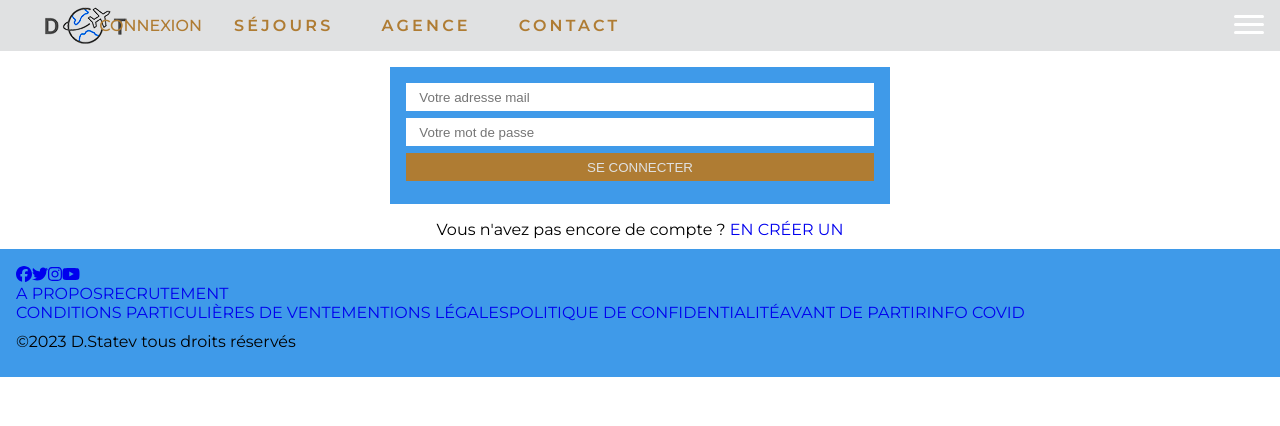
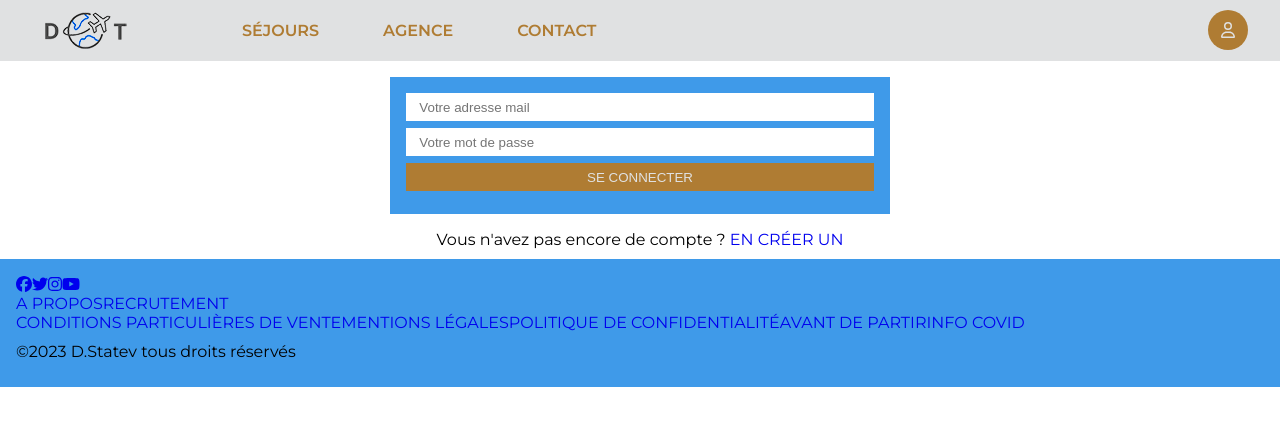
Before and after one commit to mstat777/final-project, a React (Create React App) app in the folder client/: page /user/signin in a window 1280 px wide. Shown: the top 426 px of the page. Built offline with nearby package versions, Linux system fonts and the light colour scheme.

Commit message:
12th commit: burger&login button

```diff
--- a/client/package.json
+++ b/client/package.json
@@ -6,6 +6,7 @@
   "dependencies": {
     "@fortawesome/fontawesome-svg-core": "^6.4.2",
     "@fortawesome/free-brands-svg-icons": "^6.4.2",
+    "@fortawesome/free-regular-svg-icons": "^6.4.2",
     "@fortawesome/free-solid-svg-icons": "^6.4.2",
     "@fortawesome/react-fontawesome": "^0.2.0",
     "@reduxjs/toolkit": "^1.9.7",
--- a/client/src/Components/Containers/Burger/Index.jsx
+++ b/client/src/Components/Containers/Burger/Index.jsx
@@ -1,26 +1,43 @@
 import styles from './burger.module.css';
-import { Link } from 'react-router-dom';
+import { NavLink, useNavigate } from 'react-router-dom';
 import { useState } from 'react';
+import { useSelector } from 'react-redux';
+import { FontAwesomeIcon } from '@fortawesome/react-fontawesome';
+import { faUser } from '@fortawesome/free-regular-svg-icons';
 
 function Burger() {
+    const navigate = useNavigate();
+
+    const { userInfo } = useSelector(state => state.user);
 
     const [burgerOpen, setBurgerOpen] = useState(false);
 
-    const toggleBurger = () => {
-        setBurgerOpen(!burgerOpen);
+    const toggleBurgerOrLogin = () => {
+        !userInfo.isLogged ? navigate("/user/signin") : setBurgerOpen(!burgerOpen);
     }
 
     return (
         <div className={`${styles.burger_menu} ${burgerOpen ? styles.show_burger_menu : styles.hide_burger_menu }`}>
+
             <div className={styles.burger_items_ctn}>
-                <Link className={styles.burger_item} to={"/"}>Home</Link>
-                <Link className={styles.burger_item} to={"/"}>About</Link>
-                <Link className={styles.burger_item} to={"/"}>Contact</Link>
+                {userInfo.isLogged && (
+                        <>
+                            <NavLink to={"/"} className={styles.burger_item}>Info personnelles</NavLink>
+                            <NavLink to={"/"} className={styles.burger_item}>Mes réservations</NavLink>
+                            <NavLink to={"/user/signout"} className={styles.burger_item} onClick={() => toggleBurgerOrLogin()}>déconnexion</NavLink>
+                        </>
+                    )}
             </div>
 
-            <Link onClick={() => toggleBurger()} className={styles.burger_icon} href="">
-                <span className={styles.burger_bar}></span>
-            </Link>
+            <button
+            onClick={() => toggleBurgerOrLogin()}
+            className={styles.burger_icon}
+            title="Espace utilisateur"
+            data-content={!userInfo.isLogged ? "connexion" : ""}
+            data-width={!userInfo.isLogged ? `&{9em}` : "5em"}>
+                <FontAwesomeIcon icon={faUser} className={styles.burger_icon_fawesome}/>
+            </button>
+
         </div>
     )
 }
--- a/client/src/Components/Containers/Burger/burger.module.css
+++ b/client/src/Components/Containers/Burger/burger.module.css
@@ -1,42 +1,43 @@
 /* bouton burger */
 .burger_icon {
-    position: fixed;
+    position: absolute;
+    right: 1em;
+    top: 1.2em;
     display: flex;
     align-items: center;
-    width: 30px;
-    height: 30px;
-    right: 1em;
-    top: .6em;
-    /*background: #373a47;*/
+    justify-content: center;
+    width: 2.5em;
+    height: 2.5em;
+    border: none;
+    border-radius: 1.25em;
+    font-size: 1.6rem;
+    color: var(--primary-color);
+    background: var(--tertiary-color);
 }
 
 .burger_icon:hover {
     cursor: pointer;
-    color: #a90000;
+    justify-content: right;
+    width: attr(data-width); /*9em;*/
+    outline: 2px solid var(--tertiary-color);
+    color: var(--tertiary-color);
+    background: white; /* var(--primary-color);*/
+    transition: color .6s, background-color .6s, width .6s, content 1s;
 }
 
-/* l'image du bouton burger */
-.burger_bar,
-.burger_bar::before,
-.burger_bar::after {
-    position: relative;
-    display: block;
-    width: 30px;
-    height: 3px;
-    border-radius: 3px;
-    background-color: white;
+.burger_icon:hover::before {
+    margin-right: .5em;
+    content: attr(data-content); /*"connexion";*/
+    text-transform: uppercase;
 }
-.burger_bar::before,
-.burger_bar::after {
-    content: "";
-    position: absolute;
-    left: 0;
+
+.burger_icon:hover > .burger_icon_fawesome {
+    margin-right: .8em;
 }
-.burger_bar::before {
-    transform: translateY(-8px);
-}
-.burger_bar::after {
-    transform: translateY(8px);
+
+/* l'image dans le bouton burger */
+.burger_icon_fawesome {
+    height: 1.6rem;
 }
 
 /* Position and sizing of clickable cross button */
@@ -80,3 +81,13 @@
     display: inline-block;
     margin-top: 1em;
 }
+
+/******************************************************************/
+/* ----------------------- VERSION DESKTOP ---------------------- */
+/******************************************************************/
+@media screen and (min-width: 1200px) {
+    .burger_icon {
+        top: .6em;
+        right: 2em;
+    }
+}
--- a/client/src/Components/Containers/Header/Index.jsx
+++ b/client/src/Components/Containers/Header/Index.jsx
@@ -1,15 +1,10 @@
 import { NavLink } from 'react-router-dom';
-import { FontAwesomeIcon } from '@fortawesome/react-fontawesome';
-import { useSelector } from 'react-redux';
-import { useState } from 'react';
 
 import styles from './header.module.css';
 import logo from '../../../assets/img/logo-dimitravel-02-90p45p.png';
 import Burger from '../Burger/Index';
 
 function Header() {
-
-    const { userInfo } = useSelector(state => state.user);
 
     return (
         <header>
@@ -19,30 +14,7 @@ function Header() {
                         <img src={logo} alt=""/>
                     </NavLink>
 
-                    {!userInfo.isLogged ? (
-                        <NavLink to={"/user/signin"}
-                        title="vers le formulaire de connexion"
-                        className={styles.nav_upper_button}>connexion</NavLink>
-                    ) : (
-                        <>
-                            <NavLink
-                                to={"/user/dashboard"}
-                                title="aller à votre espace personnel"
-                            >
-                                {userInfo.email}
-                            </NavLink>
-                            <NavLink
-                                to={"/user/signout"}
-                                title="Se déconnecter"
-                            >
-                                déconnexion
-                            </NavLink>
-
-                        </>
-                    )}
-
                     <Burger/>
-
                 </div>
 
                 <NavLink to={"/holidays"}>séjours</NavLink>
--- a/client/src/Components/Containers/Header/header.module.css
+++ b/client/src/Components/Containers/Header/header.module.css
@@ -34,7 +34,7 @@ nav > a {
 }
 
 .nav_logo {
-    margin: 0 .5em;
+    margin: .5em;
 }
 
 /******************************************************************/
@@ -43,6 +43,7 @@ nav > a {
 @media screen and (min-width: 1200px) {
     nav {
         flex-direction: row;
+        align-items: center;
         padding: 0 2em;
     }
 
@@ -52,10 +53,16 @@ nav > a {
     }
 
     nav > a {
-        margin: .5em 1em;
+        margin: .5em 1.5em;
         padding: .5em;
         color: var(--tertiary-color);
+        letter-spacing: normal;
         background-color: var(--primary-color);
+    }
+
+    nav > a:hover {
+        text-decoration: underline;
+        text-underline-offset: 3px;
     }
 
     .nav_logo {
```
Also changed, not shown: 1 other file (tests, documents, lock files or other folders).
